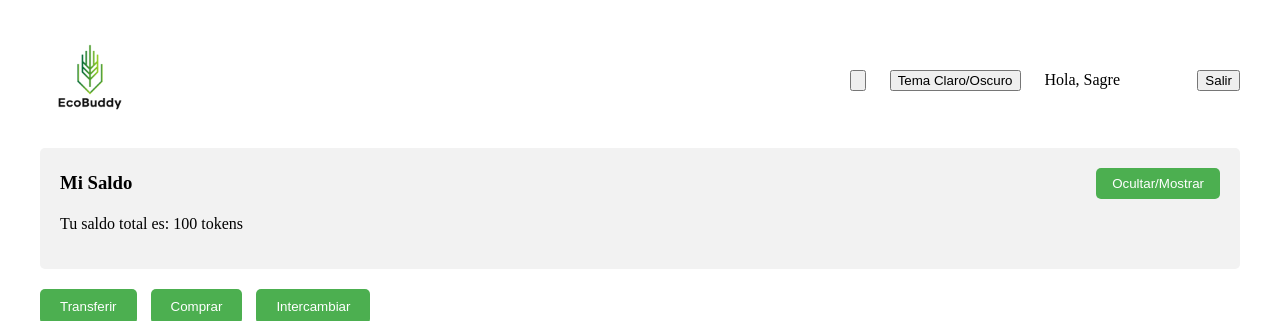
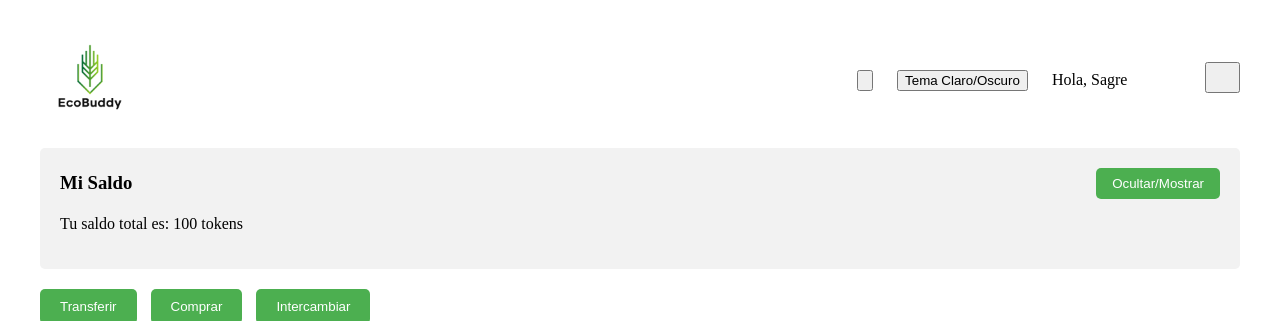
Before and after one commit to XxAdriianxX/PreoyectoIntegrado, a PHP site: page / in a window 1280 px wide. Shown: the top 321 px of the page. Run offline with PHP 8.4, Linux system fonts and the light colour scheme; some web fonts are replaced.

Commit message:
cambio en boton salir

```diff
--- a/ProyectoPersonal/index.php
+++ b/ProyectoPersonal/index.php
@@ -31,7 +31,7 @@
             <!-- Botón de usuario -->
             <li><button class="usuario-btn"><i class='bx bx-user-circle bx-sm text-primary'></i></button></li>
             <!-- Botón para salir -->
-            <li><button class="salir-btn">Salir</button></li>
+            <li><button class="salir-btn"><i class='bx bx-log-out bx-sm bx-tada-hover text-primary'></i></button></li>
             </li>
         </ul>
     </nav>
```
